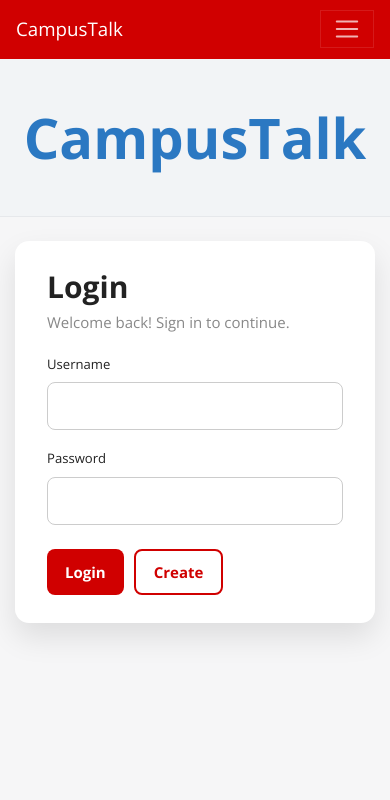
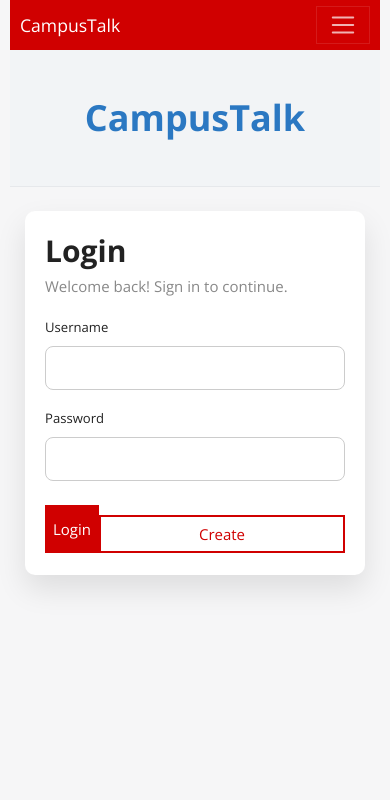
Before and after one commit to JeffCompasClassrooms/cs2450-youface-fall2025-the-walking-devs, a Flask app: page / in a window 390 px wide. Shown: the top 800 px of the page. Run offline with Flask 3, Linux system fonts and the light colour scheme; some libraries are stand-ins or nearby versions.

Commit message:
can be viwed on mobile

```diff
--- a/static/youface.css
+++ b/static/youface.css
@@ -1,7 +1,7 @@
 /* === Jumbotron (shared layout) === */
 .jumbotron {
   padding: 0.5em 0.6em;
-  margin-bottom: 0; /* harmless even when hidden */
+  margin-bottom: 0;
 }
 .jumbotron h1 {
   font-size: 2em;
@@ -15,44 +15,37 @@
 
 /* === Custom Utah Tech Red Navbar === */
 .custom-navbar {
-  background-color: #D00000;  /* Utah Tech brand red */
+  background-color: #D00000;
 }
-
-/* Keep the text white for contrast */
 .custom-navbar .navbar-brand,
 .custom-navbar .nav-link {
   color: #ffffff !important;
 }
-
-/* Slightly lighter hover effect for links */
 .custom-navbar .nav-link:hover {
   color: #ffcccc !important;
 }
 
-/* Slightly shorter navbar */
 .navbar {
   padding-top: 10px;
   padding-bottom: 10px;
 }
 
-/* === CampusTalk Styling === */
-
-/* Page background */
+/* === Page Background === */
 body {
   background-color: #f6f6f7;
 }
 
-/* Center the login card */
+/* === Auth Shell Center Layout === */
 .auth-shell {
-  min-height: calc(100vh - 100px);
+  min-height: calc(100vh - 260px);
   display: flex;
+  justify-content: center;
   align-items: flex-start;
-  justify-content: center;
-  padding-top: 80px;
-  padding-bottom: 40px;
+  padding-top: 24px;
+  padding-bottom: 48px;
 }
 
-/* Card styling */
+/* === Login/Register Card Styling === */
 .auth-card {
   background: #fff;
   width: 100%;
@@ -62,7 +55,6 @@ body {
   box-shadow: 0 14px 30px rgba(0,0,0,.10);
 }
 
-/* Headings + helper text */
 .auth-card h2 {
   font-weight: 700;
   margin-bottom: 6px;
@@ -72,7 +64,6 @@ body {
   margin-bottom: 18px;
 }
 
-/* Input height + rounding */
 .auth-card .form-control {
   height: 48px;
   border-radius: 8px;
@@ -83,7 +74,7 @@ body {
   margin-left: 10px;
 }
 
-/* === Brand buttons === */
+/* === Brand Buttons === */
 .btn-brand {
   background-color: #D00000;
   color: #fff;
@@ -104,12 +95,11 @@ body {
   color: #fff;
 }
 
-/* --- Hero Section --- */
+/* === Hero Section === */
 .hero {
   background: #f2f4f6;
   border-bottom: 1px solid #e6e8eb;
 }
-
 .site-title {
   font-size: 56px;
   font-weight: 700;
@@ -121,66 +111,119 @@ body {
   color: #2b78c2;
 }
 
-/* Adjust layout for hero + card */
-.auth-shell {
-  min-height: calc(100vh - 260px);
-  display: flex;
-  justify-content: center;
-  align-items: flex-start;
-  padding-top: 24px;
-  padding-bottom: 48px;
-}
-
-/* Chunkier buttons */
-.btn-brand,
-.btn-outline-brand {
-  border-radius: 8px;
-  padding: 10px 18px;
-  font-weight: 600;
-}
-
 /* === Ultra-Compact Voting UI === */
-
 .vote-column {
-  width: 20px;                     /* even slimmer */
+  width: 20px;
   display: flex;
   flex-direction: column;
   align-items: center;
   padding-top: 4px;
-  margin-right: 10px;              /* space between arrows and text */
+  margin-right: 10px;
   user-select: none;
 }
-
 .vote-button {
   border: none;
   background: transparent;
   padding: 0;
   cursor: pointer;
-  font-size: 0.75rem;               /* smaller arrows */
+  font-size: 0.75rem;
   line-height: 1;
-  color: #b5b5b5;                   /* soft light gray */
+  color: #b5b5b5;
   transition: color 0.15s ease;
 }
-
 .vote-button-sm {
   font-size: 0.7rem;
 }
-
 .vote-button:hover {
   color: #8a8a8a;
 }
-
 .vote-button.active {
-  color: #ff7b32;                   /* soft orange */
+  color: #ff7b32;
 }
-
 .vote-score {
   font-size: 0.75rem;
   font-weight: 600;
   margin: 4px 0;
   color: #555;
 }
-
 .vote-score-sm {
   font-size: 0.65rem;
 }
+
+/* ====================================== */
+/* ========== MOBILE RESPONSIVE ========= */
+/* ====================================== */
+
+@media (max-width: 768px) {
+
+  /* Make content not touch screen edges */
+  body {
+    padding: 0 10px;
+  }
+
+  /* Navbar spacing */
+  .navbar {
+    padding: 6px 10px;
+  }
+
+  .navbar-brand {
+    font-size: 1.1rem !important;
+  }
+
+  /* Hero title size */
+  .site-title {
+    font-size: 36px;
+  }
+
+  /* Auth card becomes full width */
+  .auth-card {
+    max-width: 100%;
+    padding: 22px 20px;
+    border-radius: 10px;
+  }
+
+  /* Inputs full width */
+  .auth-card .form-control {
+    height: 44px;
+  }
+
+  /* Make buttons stack on mobile (fix overflow) */
+  .auth-card .btn + .btn {
+    margin-left: 0;
+    margin-top: 10px;
+    width: 100%;
+  }
+
+  /* Posts layout fix */
+  .post-container {
+    display: flex;
+    align-items: flex-start;
+    width: 100%;
+    padding: 10px 0;
+  }
+
+  .vote-column {
+    width: 18px;
+    margin-right: 8px;
+  }
+
+  .post-content {
+    width: calc(100% - 40px);
+    word-wrap: break-word;
+    font-size: 0.95rem;
+  }
+
+  /* Make post time + author smaller */
+  .post-meta {
+    font-size: 0.75rem;
+  }
+
+  /* Make large text smaller */
+  .jumbotron h1 {
+    font-size: 1.6em;
+  }
+  .jumbotron p {
+    font-size: 1em;
+  }
+
+}
--- a/templates/base.html
+++ b/templates/base.html
@@ -2,6 +2,7 @@
 <html>
     <head>
       <meta charset="utf-8">
+      <meta name="viewport" content="width=device-width, initial-scale=1">
       <title>CampusTalk</title>
       <link rel="stylesheet" href="{{ url_for('static', filename='bootstrap.min.css') }}" type="text/css">
       <link rel="stylesheet" href="{{ url_for('static', filename='youface.css') }}" type="text/css">
--- a/templates/feed.html
+++ b/templates/feed.html
@@ -7,7 +7,7 @@
   </div>
 
   <div class="row justify-content-md-center">
-    <div class="col col-lg-8">
+    <div class="col-12 col-md-10 col-lg-8">
       <!-- new post card -->
       <div class="card bg-light mb-3">
         <div class="card-body">
```
Also changed, not shown: 1 other file.
